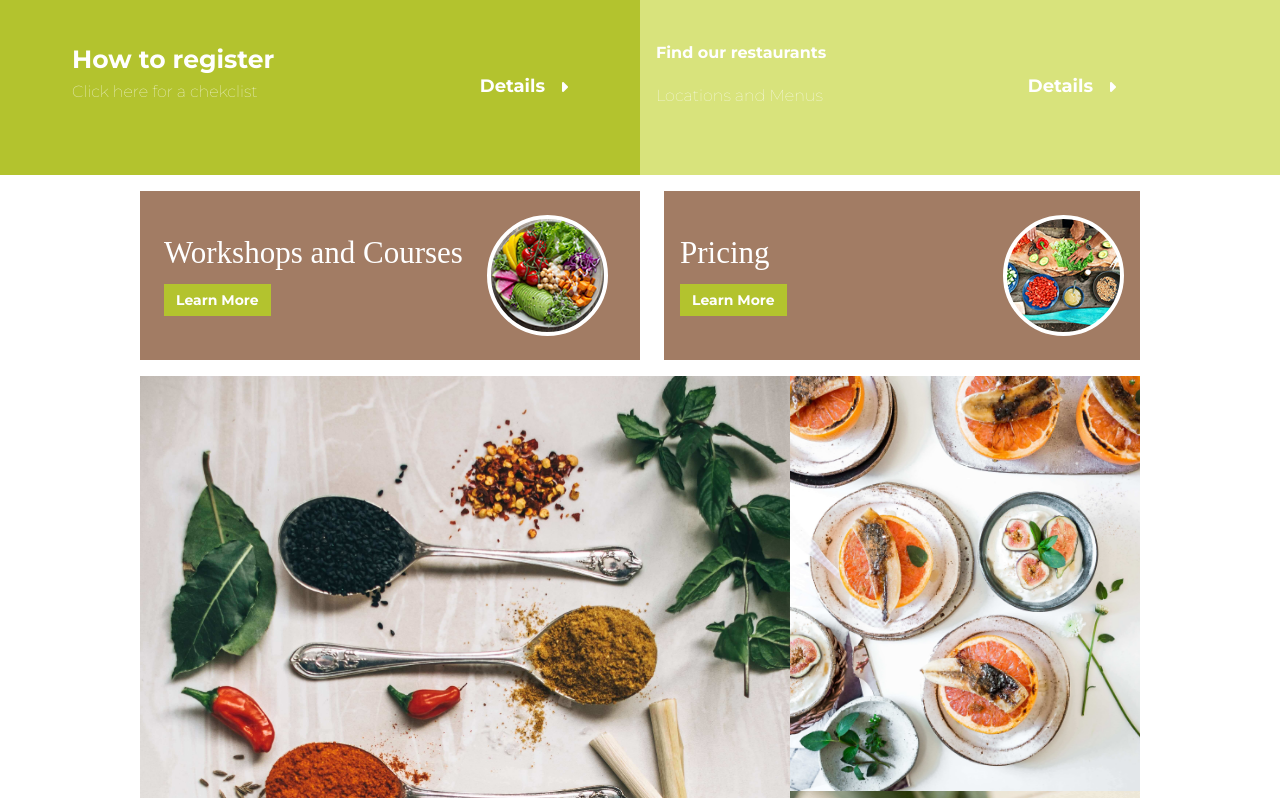
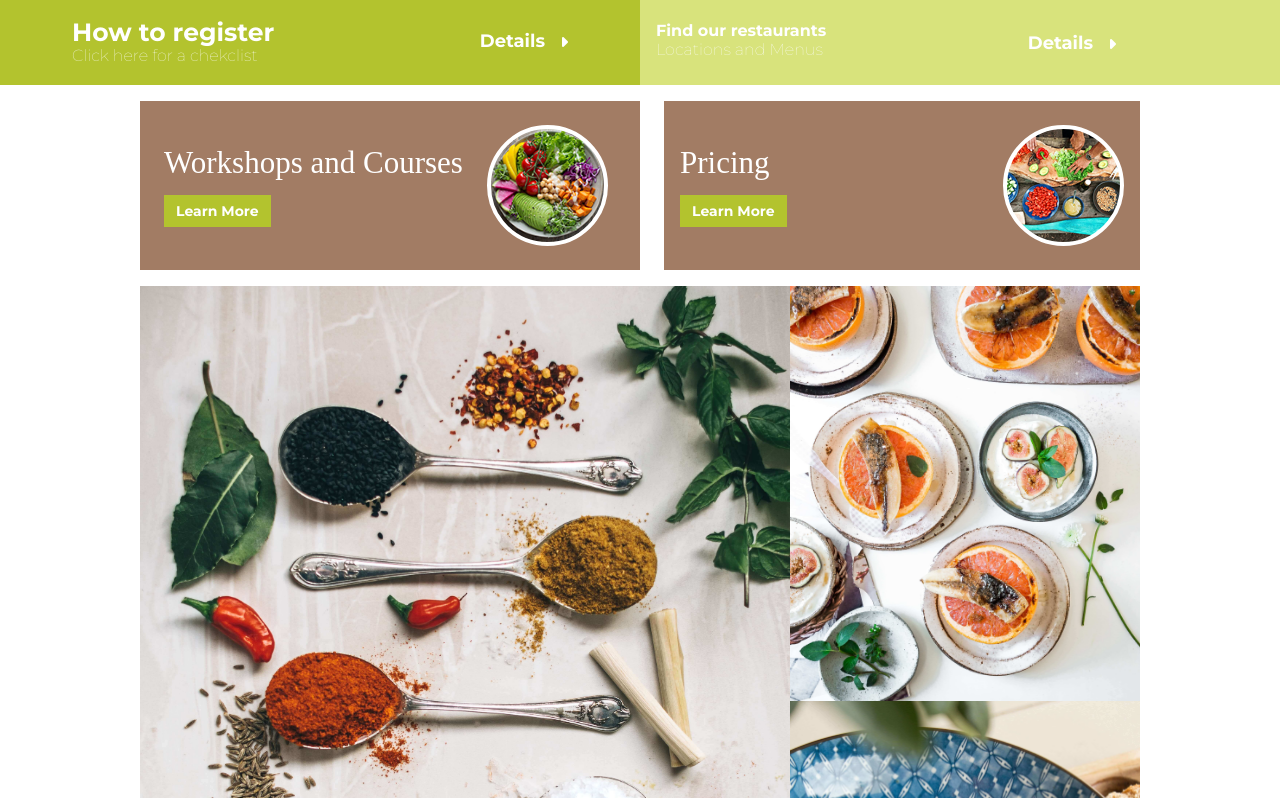
Before and after one commit to valyaangelkova/Web2-StructureContent, a plain HTML site: page deploy/index.html in a window 1280 px wide. Shown: the part 1051-1849 px from the top of the page. Drawn offline with Linux system fonts and the light colour scheme; a web font is replaced by a local one.

Commit message:
hero updates

```diff
--- a/deploy/index.html
+++ b/deploy/index.html
@@ -9,6 +9,8 @@
     <!-- Google Font -->
     <link rel="preconnect" href="https://fonts.gstatic.com">
 <link href="https://fonts.googleapis.com/css2?family=Montserrat:wght@100;300;700&family=Quattrocento:wght@400;700&display=swap" rel="stylesheet">
+<link rel="preconnect" href="https://fonts.gstatic.com">
+<link href="https://fonts.googleapis.com/css2?family=Montserrat:wght@100;300;400;700&display=swap" rel="stylesheet">
     <!-- <link rel="preconnect" href="https://fonts.gstatic.com">
 <link href="https://fonts.googleapis.com/css2?family=Nunito:wght@200;300;700&family=Quattrocento:wght@400;700&display=swap" rel="stylesheet"> -->
      <!-- <link href=<link rel="preconnect" href="https://fonts.gstatic.com">
--- a/dev/scss/sections/_hero.scss
+++ b/dev/scss/sections/_hero.scss
@@ -156,7 +156,7 @@
             }
 
             div {
-                padding: 16px 0;
+                // padding: 16px 0;
                 // @include md{
                 //     padding: 23px 0;
 
@@ -164,9 +164,9 @@
 
             }
             .sub-1{
-                padding: 16px 0;
+                // padding: 16px 0;
                 @include md{
-                    padding: 23px 0;
+                    // padding: 23px 0;
 
                 }
                 align-items: center;
@@ -245,25 +245,33 @@
     #part1 {
         background-color: $lime;
         color: white;
+        padding: 16px 0;
+        @include md{
+            padding: 24px 0;
+        }
+        @include lg{
+            padding: 20px 0;
+        }
+
         h2 {
             font-size: rem-calc(18);
             font-weight: 700;
-            padding: 16px 0px 9.5px;
+            // padding: 16px 0px 9.5px;
 
             @include lg {
                 font-size: rem-calc(25);
-                padding: 24px 0px 9.5px;
+                // padding: 24px 0px 9.5px;
             }
 
         }
         h3 {
-            font-size: rem-calc(14);
-            font-weight: 200;
-            padding: 0px 0px 16px;
+            font-size: rem-calc(16);
+            font-weight: 300;
+            // padding: 0px 0px 16px;
 
             @include lg {
-                font-size: rem-calc(16);
-                padding: 0px 0px 24px;
+                font-weight: 200;
+                // padding: 0px 0px 24px;
 
 
             }
@@ -271,11 +279,22 @@
 }
 
     #part2 {
+        // padding: 16px 0;
+        // @include md{
+        //     padding: 23px 0;
+
+        // }
         padding: 16px 0;
         @include md{
-            padding: 23px 0;
+            padding: 24px 0;
+        }
+        @include lg{
+            padding: 20px 0;
+        }
+        @include xl{
+            padding-top: 24px ;
+        }
 
-        }
         background-color: $lime-light;
         color: white;
 
@@ -285,22 +304,24 @@
         h3{
             display:flex;
             align-items: center;
-            font-size: rem-calc(14);
-            font-weight: 200;
-            padding: 0px 0px 16px;
+            font-size: rem-calc(16);
+            font-weight: 300;
+            // padding: 0px 0px 16px;
 
             @include lg {
-                font-size: rem-calc(16);
-                padding: 0px 0px 24px;
+                // font-size: rem-calc(16);
+                font-weight: 200;
+
+                // padding: 0px 0px 24px;
         }
     }
     #bold{
         font-weight: 700;
-        padding: 0px 0px 16px;
+        // padding: 0px 0px 16px;
 
                     @include lg {
 
-                        padding: 0px 0px 24px;
+                        // padding: 0px 0px 24px;
 
     }
 }
```
Also changed, not shown: deploy/css/styles.css, 1 other file.
